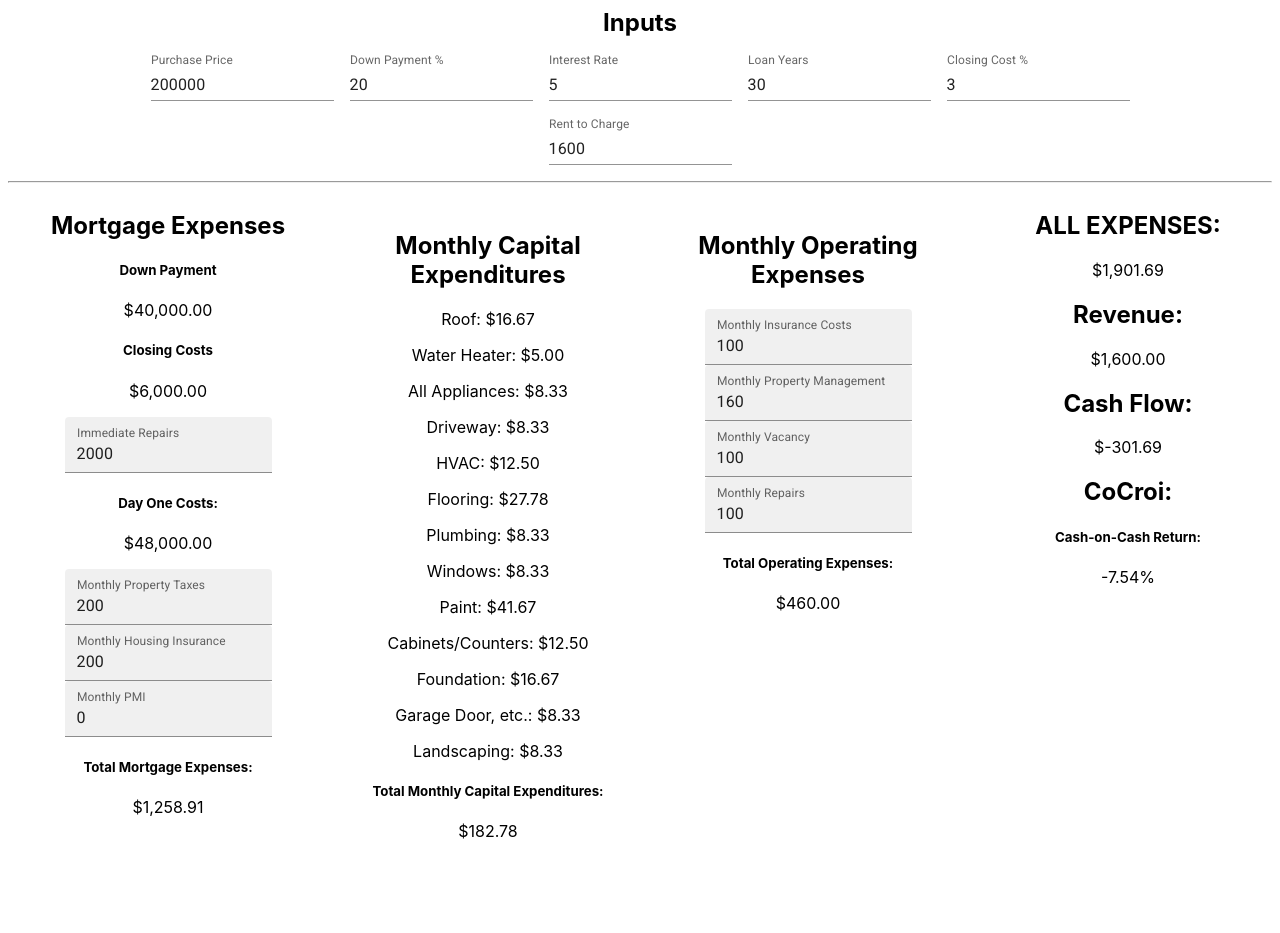
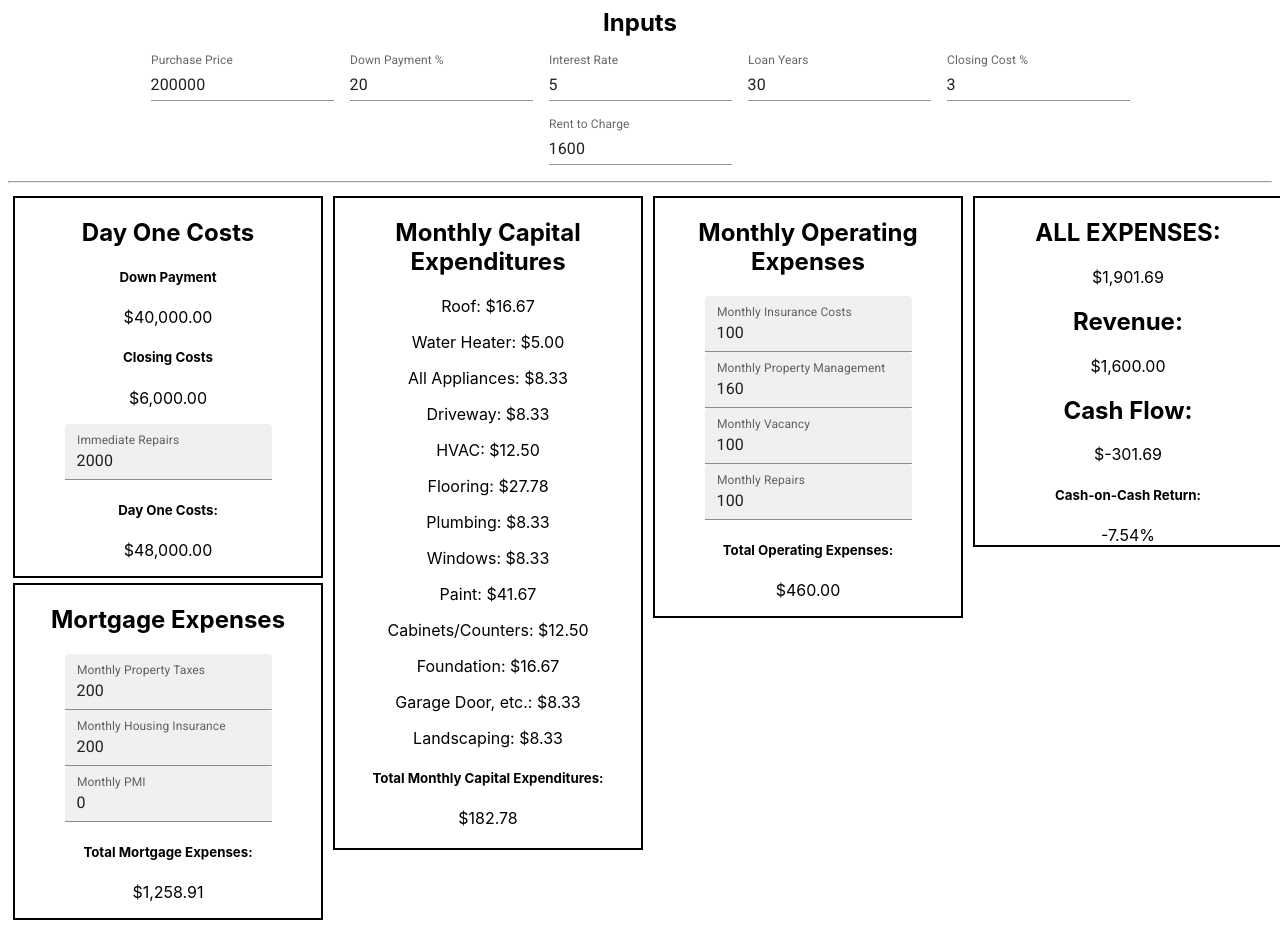
Before and after one commit to MooseInTheSack/RECalculator, a React (Create React App) app: page / in a window 1280 px wide. Before the commit the page ends 849 px from the top, so only its background shows below. Built offline with nearby package versions, Linux system fonts and the light colour scheme.

Commit message:
fixed downpayment bug, added borders

```diff
--- a/src/components/Calculator/Calculator.css
+++ b/src/components/Calculator/Calculator.css
@@ -8,3 +8,11 @@
 
 .box {
 }
+
+.section {
+  margin-left: 5px;
+  margin-right: 5px;
+  margin-bottom: 5px;
+  margin-top: 5px;
+  border: 2px solid black;
+}
--- a/src/components/Calculator/Calculator.js
+++ b/src/components/Calculator/Calculator.js
@@ -106,6 +106,9 @@ export default function Calculator() {
       parseFloat(downpaymentpercent) <= 100
     ) {
       const downpaymentPercentFloat = parseFloat(downpaymentpercent) * 0.01;
+      console.log('=====')
+      console.log('downpaymentpercent of ', downpaymentpercent)
+      console.log(' becomes downpaymentPercentFloat ', downpaymentPercentFloat)
       const downPaymentTotal = downpaymentPercentFloat * parseFloat(price);
       setDownPayment(downPaymentTotal);
 
@@ -142,8 +145,11 @@ export default function Calculator() {
 
       const parsedImmediateRepairs = immediateRepairs !== "" && immediateRepairs !== undefined && !isNaN(immediateRepairs) ? parseFloat(immediateRepairs) : 0;
 
-      const yeet = closingCostPercent * price * 0.01;
-      setDayOneCosts(parsedImmediateRepairs + downpayment + yeet);
+      const closingCosts = closingCostPercent * price * 0.01;
+      console.log('parsedImmediateRepairs: ', parsedImmediateRepairs)
+      console.log('downPaymentTotal: ', downPaymentTotal)
+      console.log('parsedImmediateRepairs: ', parsedImmediateRepairs)
+      setDayOneCosts(parsedImmediateRepairs + downPaymentTotal + closingCosts);
 
 
     } else {
@@ -219,7 +225,8 @@ export default function Calculator() {
 
       <Grid container spacing={0}>
         <Grid item xs={6} md={3}>
-          <h2>Mortgage Expenses</h2>
+          <div className="section">
+            <h2>Day One Costs</h2>
             <h5>Down Payment</h5>
             <p>{currencyFormat(downpayment)}</p>
 
@@ -240,6 +247,9 @@ export default function Calculator() {
             <p>
               {currencyFormat(dayOneCosts)}
             </p>
+          </div>
+          <div className="section">
+          <h2>Mortgage Expenses</h2>
 
           <FormControl variant="standard">
             <TextField
@@ -280,13 +290,16 @@ export default function Calculator() {
                 estimatedPMI
             )}
           </p>
+          </div>
         </Grid>
         <Grid item xs={6} md={3}>
+          <div className="section">
+            <CapitalExpenditures price={price} />
             <br />
-          <CapitalExpenditures price={price} />
+          </div>
         </Grid>
         <Grid item xs={6} md={3}>
-          <br />
+          <div className="section">
             <h2>Monthly Operating Expenses</h2>
             <FormControl variant="standard">
               <TextField
@@ -326,9 +339,10 @@ export default function Calculator() {
             </FormControl>
             <h5>Total Operating Expenses:</h5>
             <p>{currencyFormat(totalOperatingExpenses)}</p>
-
+          </div>
         </Grid>
-        <Grid item xs={6} md={3}>
+        <Grid item xs={12} md={3}>
+        <div className="section">
           <h2>ALL EXPENSES:</h2>
           <p>{currencyFormat(allExpenses)}</p>
 
@@ -338,13 +352,13 @@ export default function Calculator() {
           <h2>Cash Flow:</h2>
           <p>{currencyFormat(rent - allExpenses)}</p>
 
-          <h2>CoCroi:</h2>
           <Cocroi
             cashFlow={rent - allExpenses}
             downPayment={downpayment}
             closingCosts={closingCostPercent * price * 0.01}
             immediateRepairs={immediateRepairs}
           />
+        </div>
         </Grid>
       </Grid>
     </Box>
```
Lines whose indentation alone changed are shown as unchanged.
